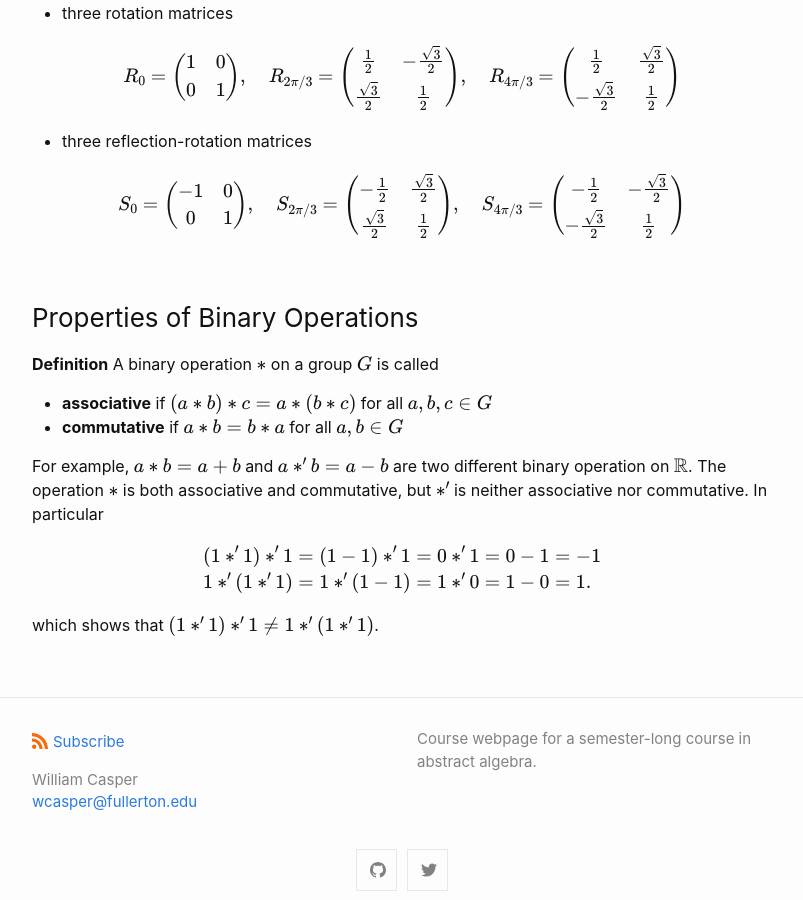
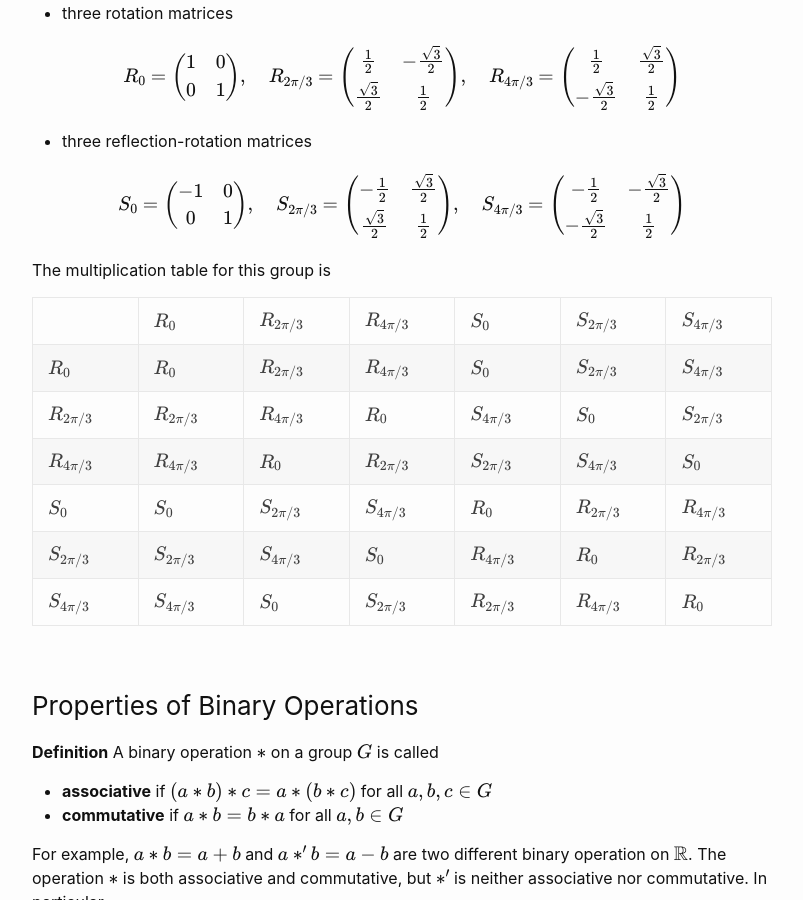
Before and after one commit to wcasper/math407spring2021, a Jekyll site: the page built from _posts/2021-01-28-part-2-binary-operations.md, in a window 1280 px wide and 900 px high, scrolled down 1538 px. Shown: the whole window, without its empty margins (238-1041 px from the left). Built offline with Jekyll 4.4.1, drawn with Linux system fonts in a browser that asks for light colours.

Commit message:
adding dihedral example

```diff
--- a/_posts/2021-01-28-part-2-binary-operations.md
+++ b/_posts/2021-01-28-part-2-binary-operations.md
@@ -50,6 +50,17 @@ S_{2\pi/3} = \left(\begin{array}{cc}-\frac{1}{2}&\frac{\sqrt{3}}{2} \\ \frac{\sq
 S_{4\pi/3} = \left(\begin{array}{cc}-\frac{1}{2}&-\frac{\sqrt{3}}{2} \\-\frac{\sqrt{3}}{2}&\frac{1}{2}\end{array}\right)
 $$
 
+The multiplication table for this group is
+
+|                | $$R_0$$        | $$R_{2\pi/3}$$ | $$R_{4\pi/3}$$ | $$S_0$$        | $$S_{2\pi/3}$$ | $$S_{4\pi/3}$$ |
+| $$R_0$$        |  $$R_0$$       | $$R_{2\pi/3}$$ | $$R_{4\pi/3}$$ | $$S_0$$        | $$S_{2\pi/3}$$ | $$S_{4\pi/3}$$ |
+| $$R_{2\pi/3}$$ | $$R_{2\pi/3}$$ | $$R_{4\pi/3}$$ | $$R_0$$        | $$S_{4\pi/3}$$ | $$S_0$$        | $$S_{2\pi/3}$$ |
+| $$R_{4\pi/3}$$ | $$R_{4\pi/3}$$ | $$R_0$$        | $$R_{2\pi/3}$$ | $$S_{2\pi/3}$$ | $$S_{4\pi/3}$$ | $$S_0$$        |
+| $$S_0$$        | $$S_0$$        | $$S_{2\pi/3}$$ | $$S_{4\pi/3}$$ | $$R_0$$        | $$R_{2\pi/3}$$ | $$R_{4\pi/3}$$ |
+| $$S_{2\pi/3}$$ | $$S_{2\pi/3}$$ | $$S_{4\pi/3}$$ | $$S_0$$        | $$R_{4\pi/3}$$ | $$R_0$$        | $$R_{2\pi/3}$$ |
+| $$S_{4\pi/3}$$ | $$S_{4\pi/3}$$ | $$S_0$$        | $$S_{2\pi/3}$$ | $$R_{2\pi/3}$$ | $$R_{4\pi/3}$$ | $$R_0$$        |
+
+
 ### Properties of Binary Operations
 **Definition** A binary operation $$*$$ on a group $$G$$ is called
 - **associative** if $$(a*b)*c = a*(b*c)$$ for all $$a,b,c\in G$$
```
